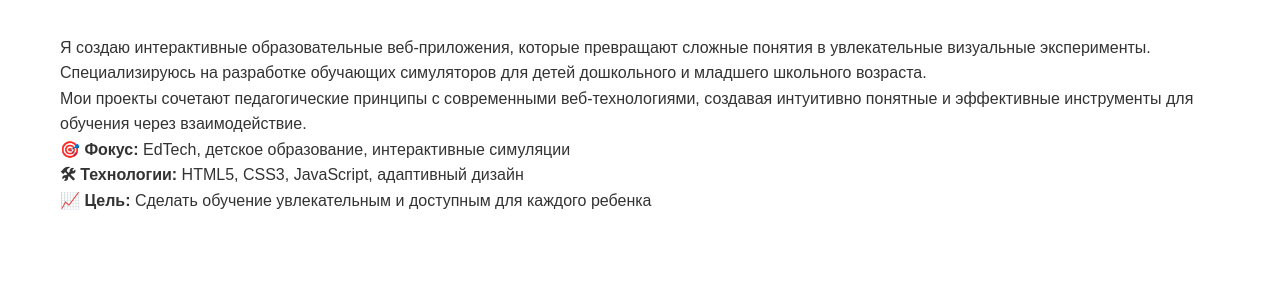
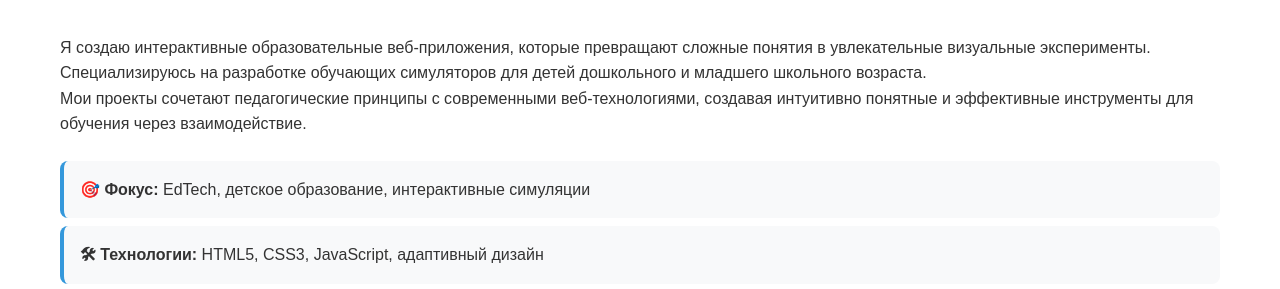
Before and after one commit to aceweb-ai/aceweb-ai.github.io, a plain HTML site: page index.html in a window 1280 px wide. Shown: the part 647-936 px from the top of the page. Drawn offline with Linux system fonts and the light colour scheme.

Commit message:
Add styles for project tech tags and features

```diff
--- a/style.css
+++ b/style.css
@@ -302,3 +302,15 @@ footer {
     text-align: center;
     padding: 1rem;
 }
+
+.about-features {
+    margin-top: 1.5rem;
+}
+
+.feature {
+    background: #f8f9fa;
+    padding: 1rem;
+    margin: 0.5rem 0;
+    border-radius: 8px;
+    border-left: 4px solid #3498db;
+}
```
